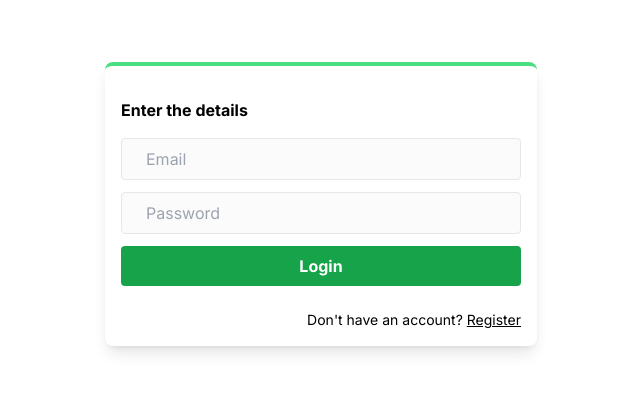
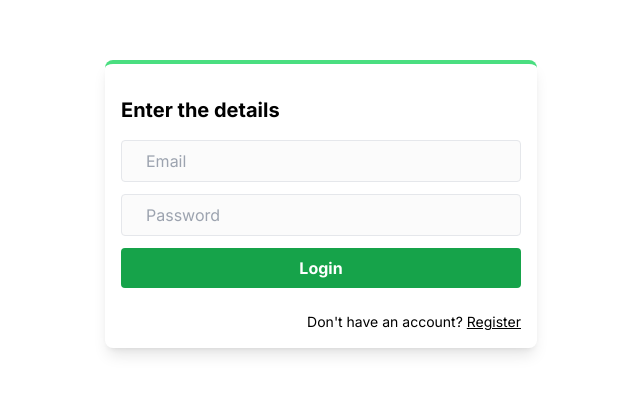
Before and after one commit to Reizetshu/authapp, a Next.js app: page / in a window 1280 px wide. Shown: the part 196-590 px from the top of the page, without its empty margins (319-959 px from the left). Built offline with nearby package versions, Linux system fonts and the light colour scheme; no server answers.

Commit message:
Fix: LoginForm h1 classname text-xl

```diff
--- a/components/LoginForm.jsx
+++ b/components/LoginForm.jsx
@@ -46,7 +46,7 @@
     <div className='grid place-items-center h-screen'>
         <div className='shadow-lg p-4 rounded-lg border-t-4
             border-green-400'>
-            <h1 className='text=xl font-bold my-4'>Enter the details</h1>
+            <h1 className='text-xl font-bold my-4'>Enter the details</h1>
 
 
             <form onSubmit={submitHandler} className='flex flex-col gap-3'>
```
